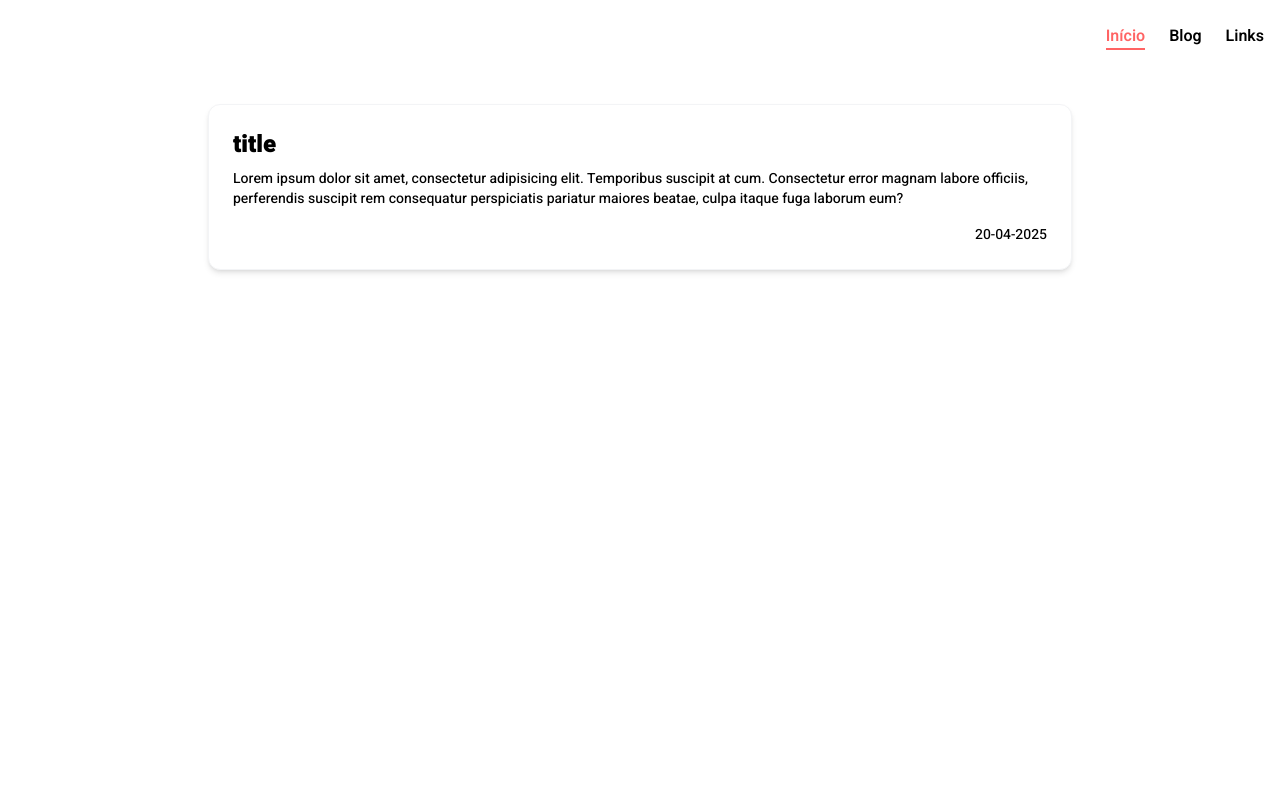
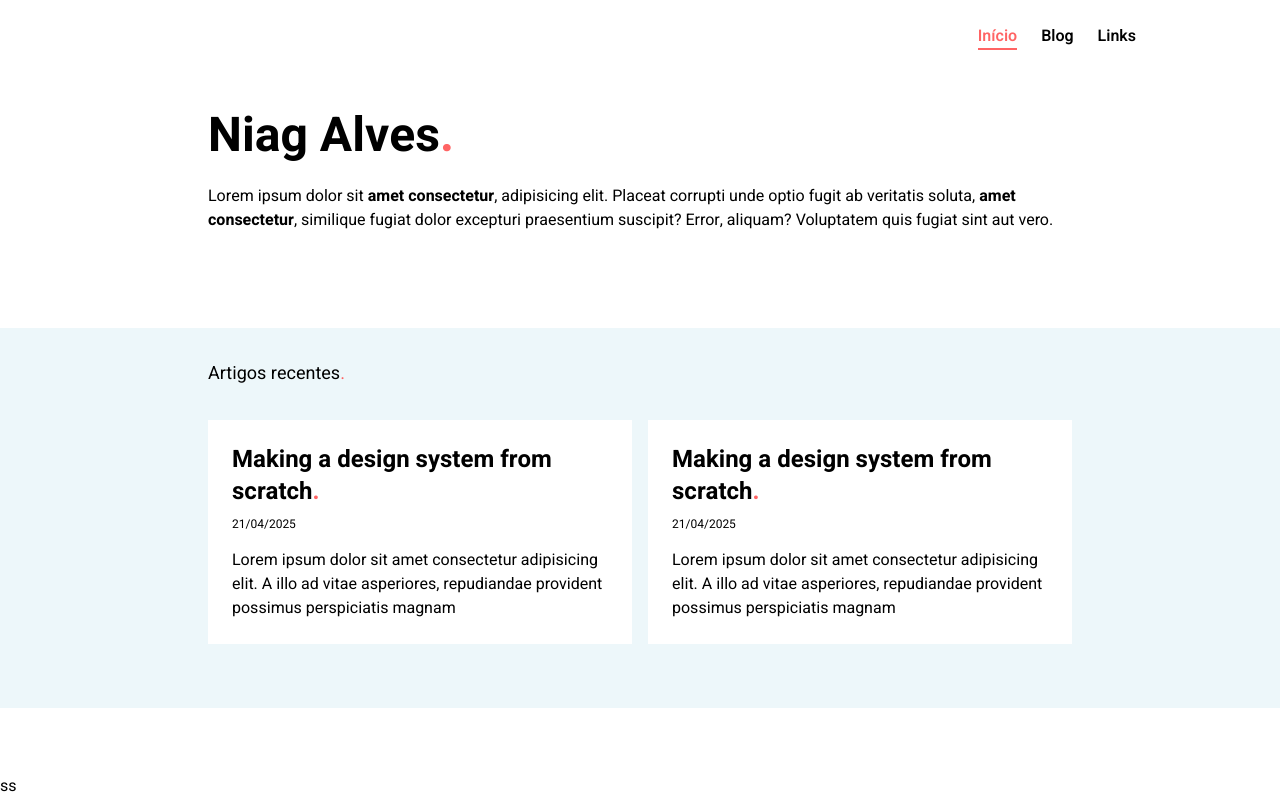
Before and after one commit to niagalves/niagalves.com, a SvelteKit app: page / in a window 1280 px wide. Built offline with nearby package versions, Linux system fonts and the light colour scheme.

Commit message:
feat: add posts section

```diff
--- a/src/lib/components/Article.svelte
+++ b/src/lib/components/Article.svelte
@@ -9,14 +9,16 @@
 	let { href, title, description, date }: Props = $props();
 </script>
 
-<article class="transition duration-300 hover:scale-[1.01]">
-	<a {href} class="block rounded-xl border border-gray-100 bg-white p-6 shadow-md" {title}>
-		<h4 class="mb-2 text-2xl font-black text-black">{title}</h4>
-		<p class="mb-4 text-sm font-medium">
+<article class="w-full max-w-full bg-white">
+	<a {href} class="block rounded-none border-0 bg-white p-6 shadow-none" {title}>
+		<h4 class="mb-2 text-2xl font-bold text-black">
+			{title}<span class="text-primary">.</span>
+		</h4>
+		<div class="mb-4 flex items-center justify-start">
+			<time datetime={date} class="text-xs font-normal">{date}</time>
+		</div>
+		<p class="text-base font-normal">
 			{description}
 		</p>
-		<div class="flex items-center justify-end">
-			<time datetime={date} class="text-sm font-medium">{date}</time>
-		</div>
 	</a>
 </article>
--- a/src/lib/components/Header.svelte
+++ b/src/lib/components/Header.svelte
@@ -1,10 +1,25 @@
 <script lang="ts">
 	import { page } from '$app/state';
-	import links from '../../utils/links';
+
+	const links = [
+		{
+			title: 'Início',
+			href: '/'
+		},
+		{
+			title: 'Blog',
+			href: '/blog'
+		},
+		{
+			title: 'Links',
+			href: '/links',
+			newWindow: true
+		}
+	];
 </script>
 
 <header>
-	<div class="mx-auto flex w-full max-w-7xl items-center justify-end px-4 py-6">
+	<div class="mx-auto mb-8 flex w-full max-w-5xl items-center justify-end px-4 py-6">
 		<nav>
 			<ul class="flex gap-6">
 				{#each links as item}
@@ -12,6 +27,8 @@
 						<a
 							href={item.href}
 							title={item.title}
+							target={item.newWindow ? '_blank' : '_self'}
+							rel={item.newWindow ? 'noopener noreferrer' : undefined}
 							class={`hover:text-primary border-0 text-base font-semibold transition ease-in hover:border-b-2
 							${
 								page.url.pathname === item.href || page.url.pathname.startsWith(item.href + '/')
--- a/src/routes/+layout.svelte
+++ b/src/routes/+layout.svelte
@@ -6,6 +6,7 @@
 </script>
 
 <Header />
-<main class="my-8">
+<main class="min-h-[calc(100vh-130px)] w-full">
 	{@render children()}
 </main>
+<footer>ss</footer>
--- a/src/routes/+page.svelte
+++ b/src/routes/+page.svelte
@@ -3,15 +3,43 @@
 	import Container from '$lib/components/Container.svelte';
 </script>
 
-<section id="home">
+<section id="home" class="mb-24">
 	<Container>
-		<div class="flex flex-wrap gap-2">
+		<div class="w-full max-w-full text-center sm:text-left lg:text-left">
+			<h1 class="mb-4 text-5xl leading-16 font-bold">
+				Niag Alves<span class="text-primary">.</span>
+			</h1>
+			<p class="mb-4 text-base font-normal">
+				Lorem ipsum dolor sit <strong>amet consectetur</strong>, adipisicing elit. Placeat corrupti
+				unde optio fugit ab veritatis soluta, <strong>amet consectetur</strong>, similique fugiat
+				dolor excepturi praesentium suscipit? Error, aliquam? Voluptatem quis fugiat sint aut vero.
+			</p>
+		</div>
+	</Container>
+</section>
+
+<section id="posts" class="bg-[#EDF7FA] py-8">
+	<Container>
+		<div class="w-full max-w-full text-center sm:text-left lg:text-left">
+			<h2 class="mb-8 text-lg font-normal">
+				Artigos recentes<span class="text-primary">.</span>
+			</h2>
+		</div>
+
+		<div class="mb-8 grid grid-cols-1 gap-4 md:grid-cols-2">
 			<Article
-				date="20-04-2025"
-				description="Lorem ipsum dolor sit amet, consectetur adipisicing elit. Temporibus suscipit at cum. Consectetur error magnam labore officiis, perferendis suscipit rem consequatur perspiciatis pariatur maiores beatae, culpa itaque fuga laborum eum?
-"
+				title="Making a design system from scratch"
+				description="Lorem ipsum dolor sit amet consectetur adipisicing elit. A illo ad vitae asperiores,
+						repudiandae provident possimus perspiciatis magnam"
+				date="21/04/2025"
 				href="/"
-				title="title"
+			/>
+			<Article
+				title="Making a design system from scratch"
+				description="Lorem ipsum dolor sit amet consectetur adipisicing elit. A illo ad vitae asperiores,
+					repudiandae provident possimus perspiciatis magnam"
+				date="21/04/2025"
+				href="/"
 			/>
 		</div>
 	</Container>
--- a/src/utils/links.ts
+++ /dev/null
@@ -1,16 +0,0 @@
-const links = [
-	{
-		title: 'Início',
-		href: '/'
-	},
-	{
-		title: 'Blog',
-		href: '/blog'
-	},
-	{
-		title: 'Links',
-		href: '/links'
-	}
-];
-
-export default links;
```
